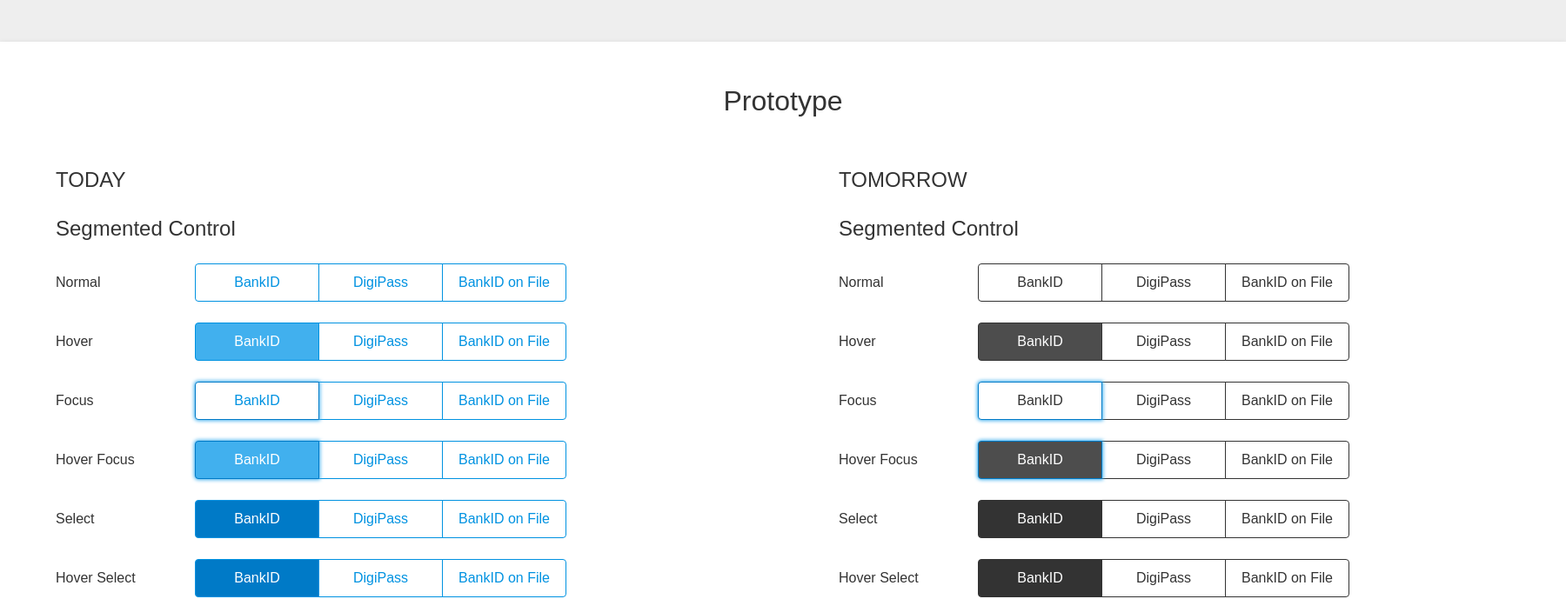
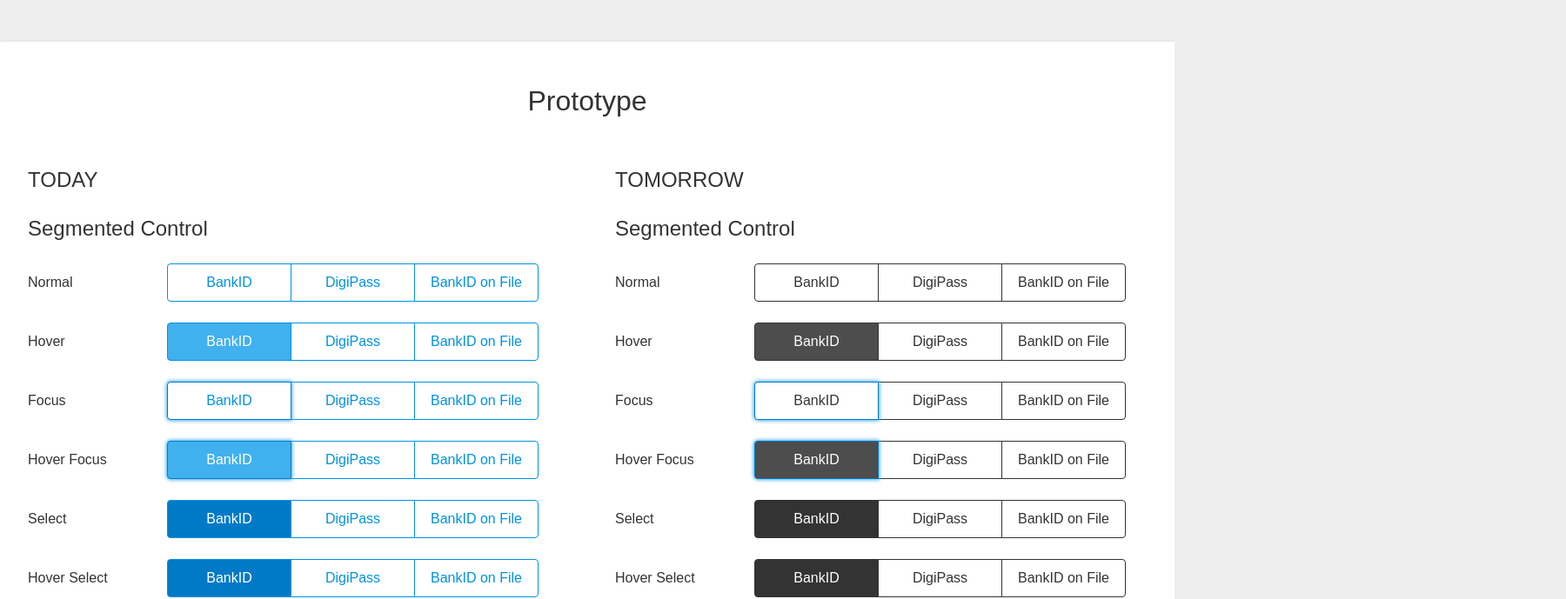
Before and after one commit to EldRoos/prototype, a React (Create React App) app: page / in a window 1280 px wide. Shown: the top 689 px of the page at 87% size, 1800 px wide, since content can reach past the window. Built offline with nearby package versions, Linux system fonts and the light colour scheme.

Commit message:
Less width on card

```diff
--- a/src/styles/app.scss
+++ b/src/styles/app.scss
@@ -30,7 +30,8 @@
     display: flex;
     flex-wrap: wrap;
     background-color: white;
-    width: 1800px;
+    //width: 1800px;
+    width: 1350px;
     height: 1150px;
     margin: auto;
     margin-top: 48px;
@@ -46,6 +47,6 @@
     flex-grow: 1;
     height: calc(1150px - 150px);
     text-align: left;
-    margin-left: 64px;
-    margin-right: 64px;
+    margin-left: 32px;
+    margin-right: 32px;
 }
```
